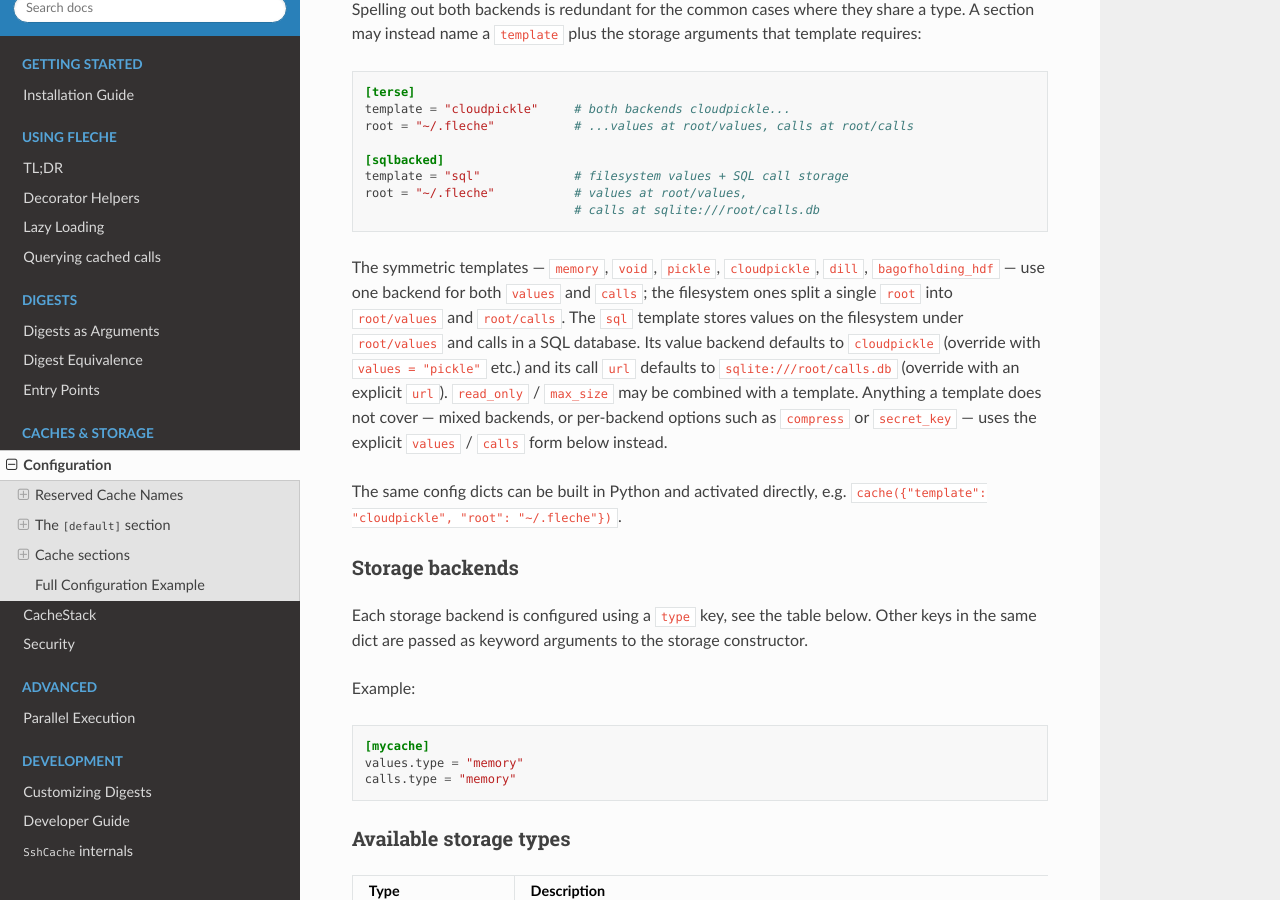
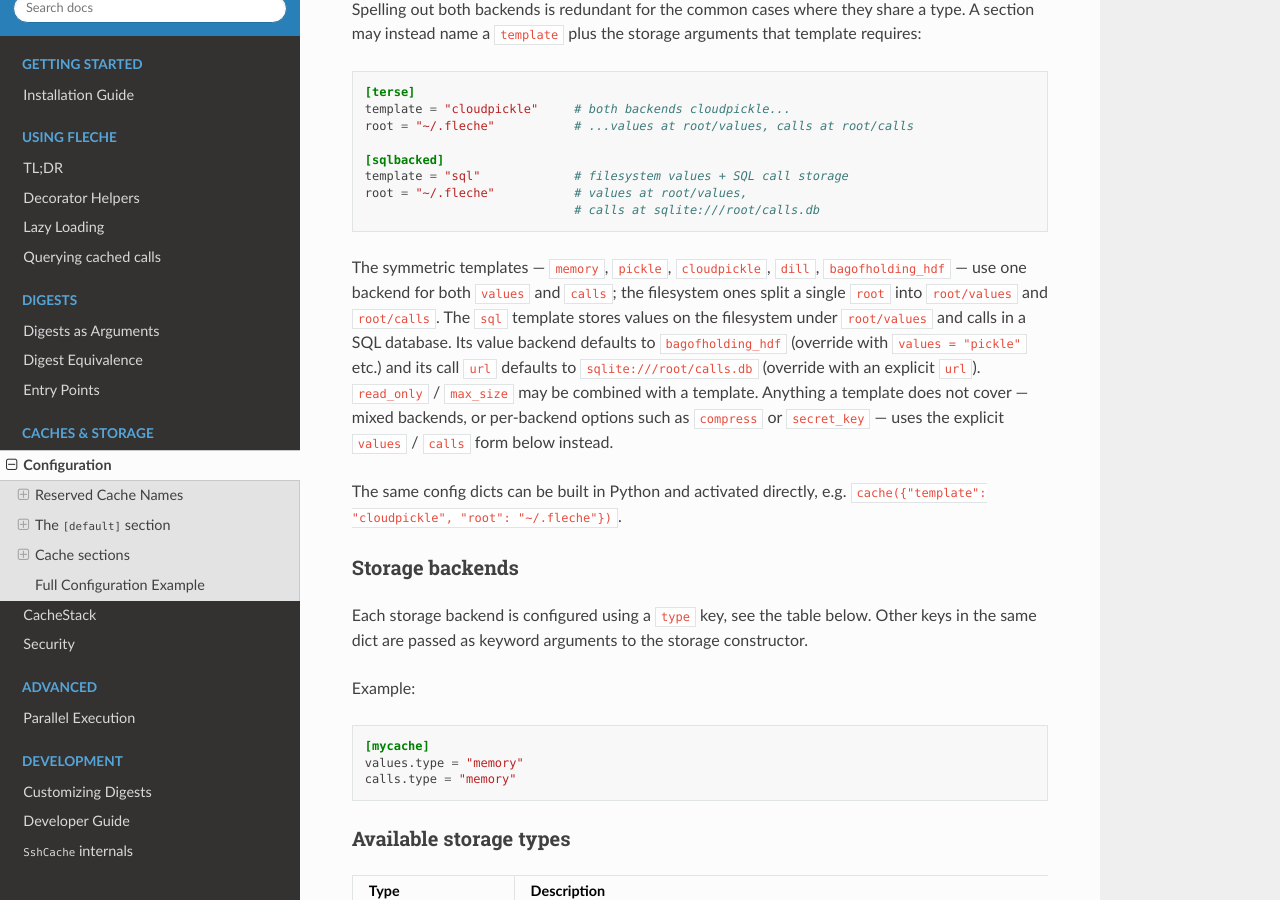
Before and after one commit to pmrv/fleche, a Sphinx documentation site: the page built from docs/storage/configuration.rst, in a window 1280 px wide and 900 px high, scrolled down 3058 px. Built offline with Sphinx 7.4.7 and the Read the Docs theme 3.1.0, drawn with Linux system fonts in a browser that asks for light colours; pages that are not in the unit, such as notebooks, are missing from menus.

Commit message:
refactor(config): default sql template to bagofholding, drop void template
Per review:

- The `sql` template's default value backend is now `bagofholding_hdf`
  (still overridable via `values`).
- Remove the `void` cache template. A no-op cache is already reachable
  via the reserved name `cache("void")`, so a template for it added no
  value; `{"template": "void"}` now raises like any unknown template.

Co-Authored-By: Claude Opus 4.8 <noreply@anthropic.com>
Claude-Session: https://claude.ai/code/session_01RR4Kj28gDCL9WNYBP1FG5s

```diff
--- a/docs/storage/configuration.rst
+++ b/docs/storage/configuration.rst
@@ -162,12 +162,12 @@ arguments that template requires:
    root = "~/.fleche"           # values at root/values,
                                 # calls at sqlite:///root/calls.db
 
-The symmetric templates — ``memory``, ``void``, ``pickle``, ``cloudpickle``,
-``dill``, ``bagofholding_hdf`` — use one backend for both ``values`` and
-``calls``; the filesystem ones split a single ``root`` into ``root/values``
-and ``root/calls``. The ``sql`` template stores values on the filesystem
-under ``root/values`` and calls in a SQL database. Its value backend defaults
-to ``cloudpickle`` (override with ``values = "pickle"`` etc.) and its call
+The symmetric templates — ``memory``, ``pickle``, ``cloudpickle``, ``dill``,
+``bagofholding_hdf`` — use one backend for both ``values`` and ``calls``; the
+filesystem ones split a single ``root`` into ``root/values`` and
+``root/calls``. The ``sql`` template stores values on the filesystem under
+``root/values`` and calls in a SQL database. Its value backend defaults to
+``bagofholding_hdf`` (override with ``values = "pickle"`` etc.) and its call
 ``url`` defaults to ``sqlite:///root/calls.db`` (override with an explicit
 ``url``). ``read_only`` / ``max_size`` may be combined with a template.
 Anything a template does not cover — mixed backends, or per-backend options
```
Also changed, not shown: agents/USAGE.md (+3 -3 lines), 3 other files.
